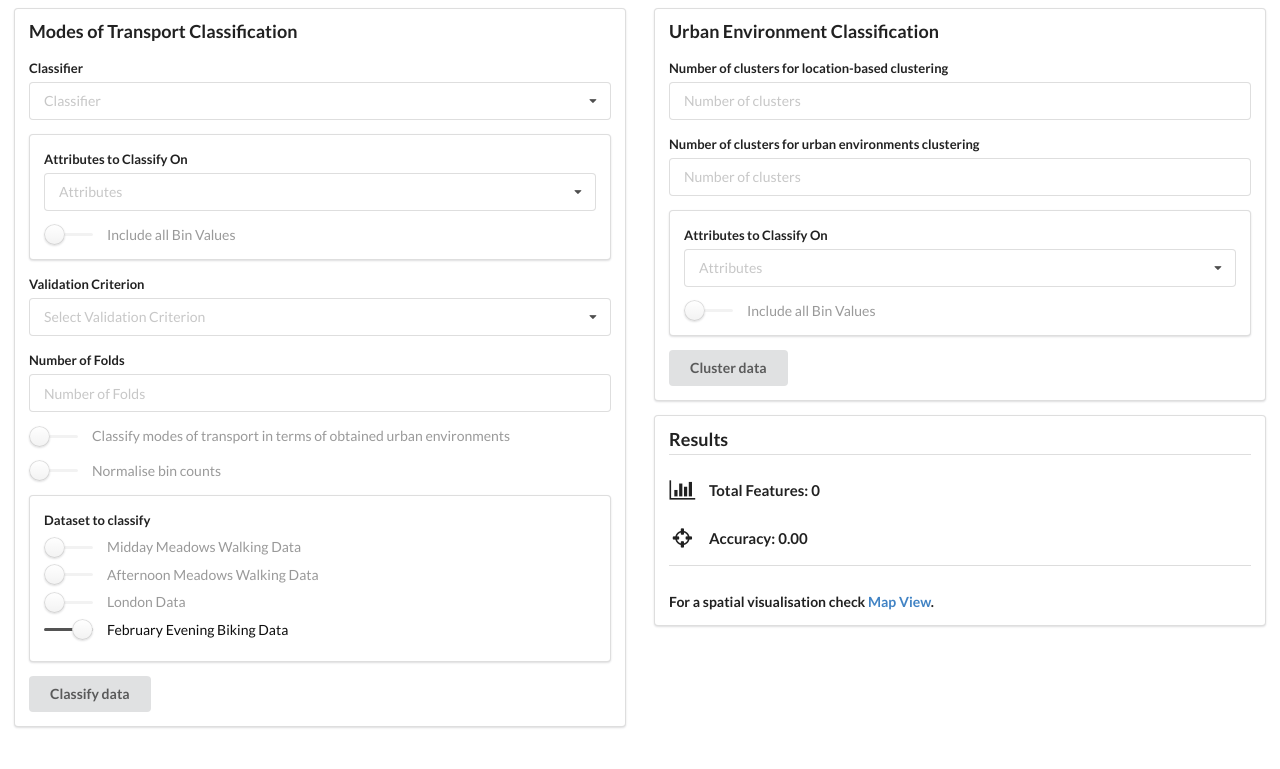
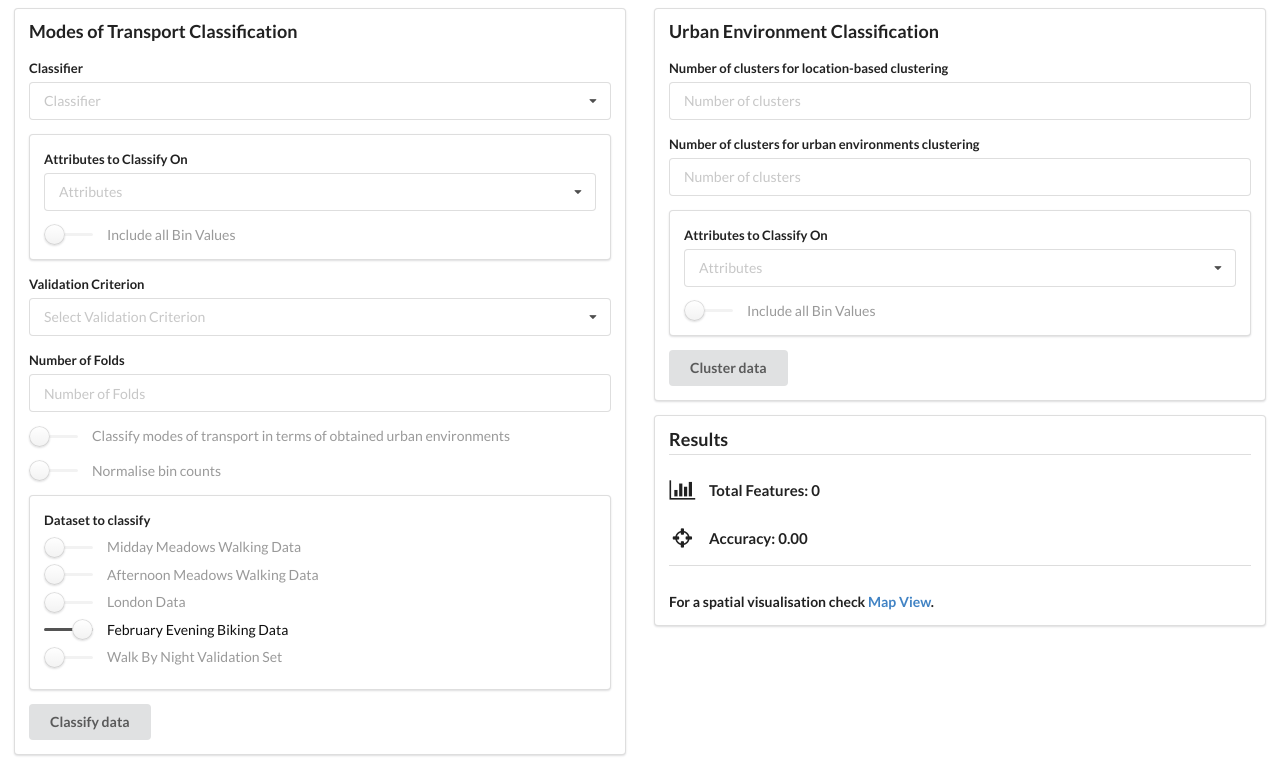
Before and after one commit to MihaiVisu/HonoursProject, a website: page index.html in a window 1280 px wide. Shown: the part 86-855 px from the top of the page. Before the commit the page ends 827 px from the top, so only its background shows below. Drawn offline with Linux system fonts and the light colour scheme; no server answers.

Commit message:
remove outliers, add all data points and finish last accuracy results

```diff
--- a/index.html
+++ b/index.html
@@ -135,6 +135,13 @@
                             </div>
                           </div>
 
+                          <div class="field">
+                            <div class="ui slider checkbox">
+                              <input type="radio" name="dataset" data-val="4">
+                              <label>Walk By Night Validation Set</label>
+                            </div>
+                          </div>
+
                         </div>
                       </div>
 
```
Also changed, not shown: 3 other files.
